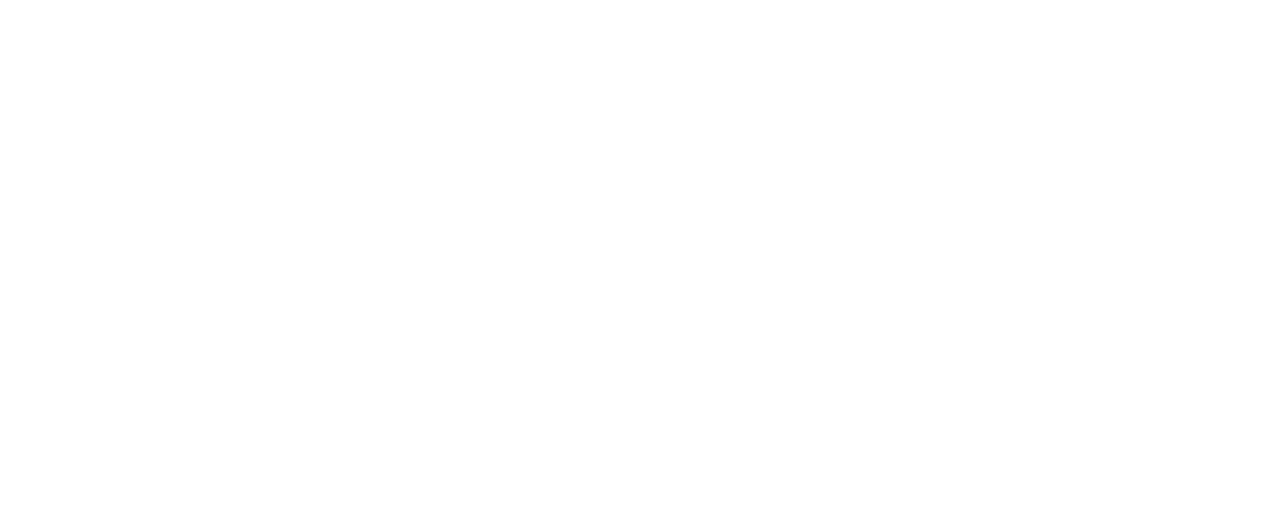
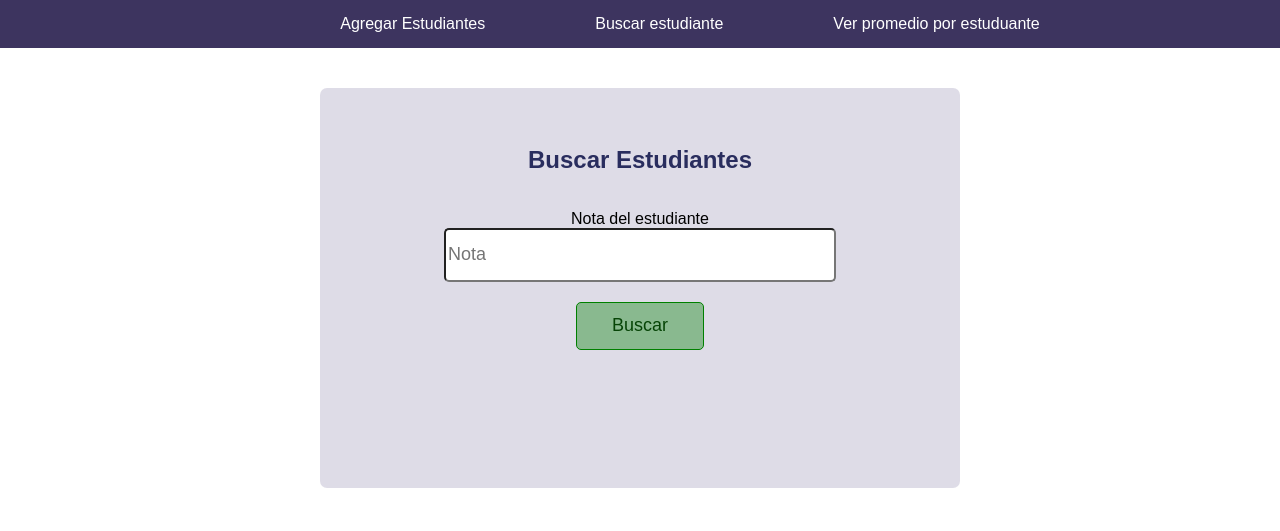
Before and after one commit to RicardoArevaloB/Gesti-n-de-estudiantes, a plain HTML site: page addnota.html in a window 1280 px wide. Drawn offline with Linux system fonts and the light colour scheme.

Commit message:
style: :lipstick: dar estilos a las paginas
se dio estilos a las paginas para tener una mejor visualizacion de ellas.

```diff
--- a/addnota.html
+++ b/addnota.html
@@ -0,0 +1,33 @@
+<!DOCTYPE html>
+<html lang="en">
+<head>
+    <meta charset="UTF-8">
+    <meta name="viewport" content="width=device-width, initial-scale=1.0">
+    <title>buscar</title>
+    <script type="module" src="main.js"></script>
+    <link rel="stylesheet" href="styles.css">
+</head>
+<body>
+
+    <header>
+        <nav>
+            <a href="index.html">Agregar Estudiantes</a>
+
+            <a href="buscar.html">Buscar estudiante</a>
+
+            <a href="promedio.html">Ver promedio por estuduante</a>
+        </nav>
+    </header>
+
+    <section>
+        <div class="container">
+            <h2>Buscar Estudiantes</h2>
+            <form id="miform">
+                <label for="documento">Nota del estudiante</label>
+                <input type="number" name="documento" id="documento" placeholder="Nota" required>
+                <button type="submit" >Buscar</button>
+            </form>
+        </div>
+    </section>
+</body>
+</html>
--- a/styles.css
+++ b/styles.css
@@ -26,15 +26,70 @@ li{
     border: solid ;
 }
 
+button{
+    height: 3rem;
+    width: 8rem;
+    border-radius: 5px;
+    font-size: large;
+    border: solid 1px green;
+    background-color: rgba(0, 128, 0, 0.384);
+    cursor: pointer;
+    color: rgb(6, 68, 6);
+}
+button:hover{
+    background-color: rgba(0, 128, 0, 0.637);
+}
+
 a{
     text-decoration: none;
     margin-left: 100px;
-    border: solid 1px rgb(96, 85, 139);
     border-radius: 5px;
     height: 25px;
     display: flex;
     align-items: center;
     padding: 5px;
     color: white;
+}
+a:hover{
     background-color: rgb(96, 85, 139);
 }
+
+.container{
+    display: flex;
+    flex-direction: column;
+    justify-content: center;
+    align-items: center;
+    background-color: rgba(96, 85, 139, 0.205);
+    border-radius: 7px;
+    height: 50vh;
+    width: 50vw;
+}
+
+h2{
+    color: rgb(41, 45, 94);
+}
+
+form{
+    display: flex;
+    flex-direction: column;
+    align-items: center;
+    margin-top: 1rem;
+    width: 30vw;
+    height: 15rem;
+}
+
+input{
+    width: 30vw;
+    height: 3rem;
+    border-radius: 5px;
+    font-size: large;
+    margin-bottom: 20px;
+}
+
+section{
+    display: flex;
+    flex-direction: column;
+    justify-content: center;
+    align-items: center;
+    height: 30rem;
+}
```
Also changed, not shown: buscar.html (+13 -0 lines).
